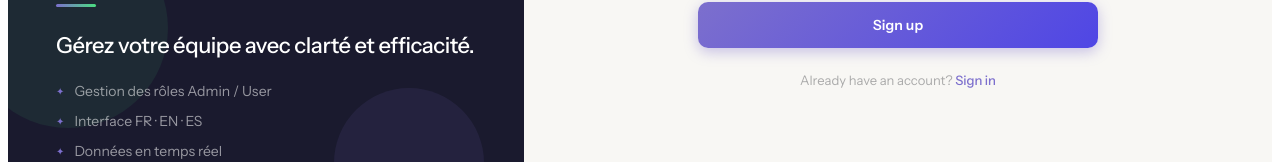
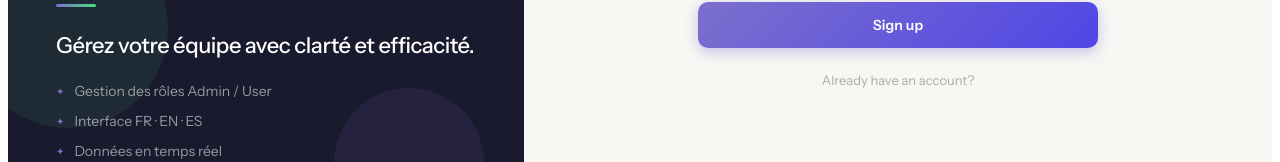
Before and after one commit to AdrianMalmierca/GestiPro, a Next.js app: page /en/register in a window 1280 px wide. Shown: the part 600-762 px from the top of the page. Built offline with nearby package versions, Linux system fonts and the light colour scheme.

Commit message:
changed register

```diff
--- a/src/app/[locale]/(auth)/register/page.tsx
+++ b/src/app/[locale]/(auth)/register/page.tsx
@@ -21,7 +21,7 @@ export default async function RegisterPage({
         password: t('password'),
         btn: t('registerBtn'),
         hasAccount: t('hasAccount'),
-        login: t('btn'),
+        register: t('btn'),
         error: t('error'),
         quote: t('registerQuote'),
         features: [
```
